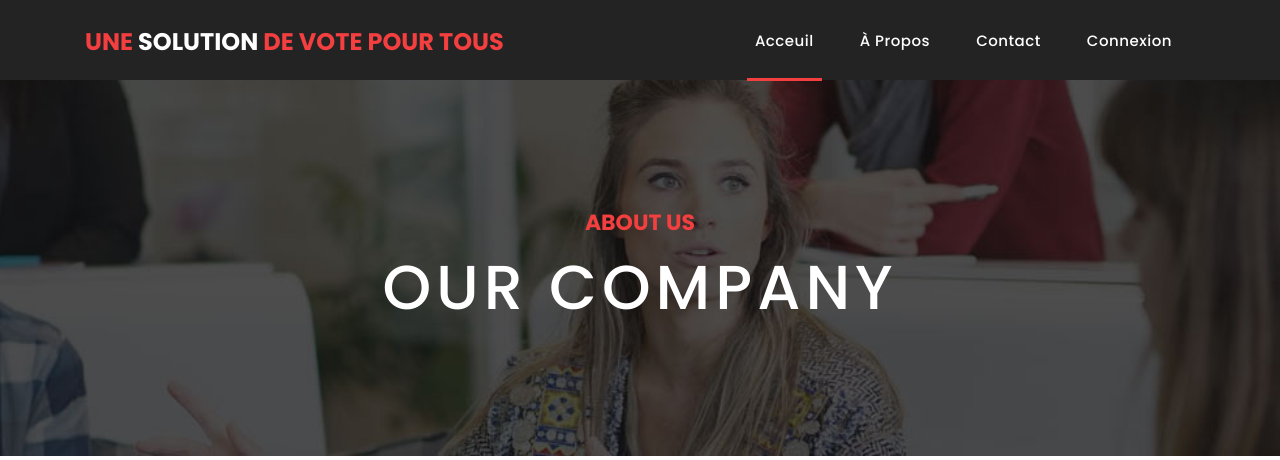
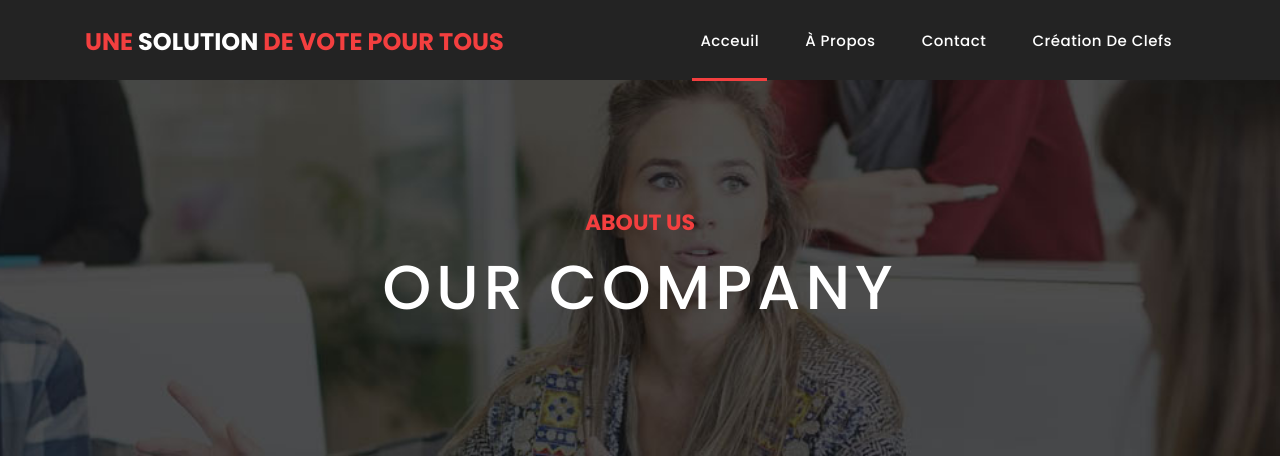
Before and after one commit to FloGalaup/Solution-possible-pour-le-vote, a Django app: template Generation-clef/website/templates/website/about.html in a window 1280 px wide. Shown: the top 460 px of the page. Run offline with Django 3.2, Linux system fonts and the light colour scheme; the template is opened without the code that fills it, so the values that code supplies are empty; some libraries are stand-ins or nearby versions.

Commit message:
Update base.html

```diff
--- a/Generation-clef/website/templates/base.html
+++ b/Generation-clef/website/templates/base.html
@@ -59,7 +59,7 @@
                             <a class="nav-link" href="{% url 'contact' %}">Contact</a>
                         </li>
                         <li class="nav-item">
-                            <a class="nav-link" href="{% url 'connexion' %}">Connexion</a>
+                            <a class="nav-link" href="{% url 'clef' %}">Création de clefs</a>
                         </li>
                     </ul>
                 </div>
```
